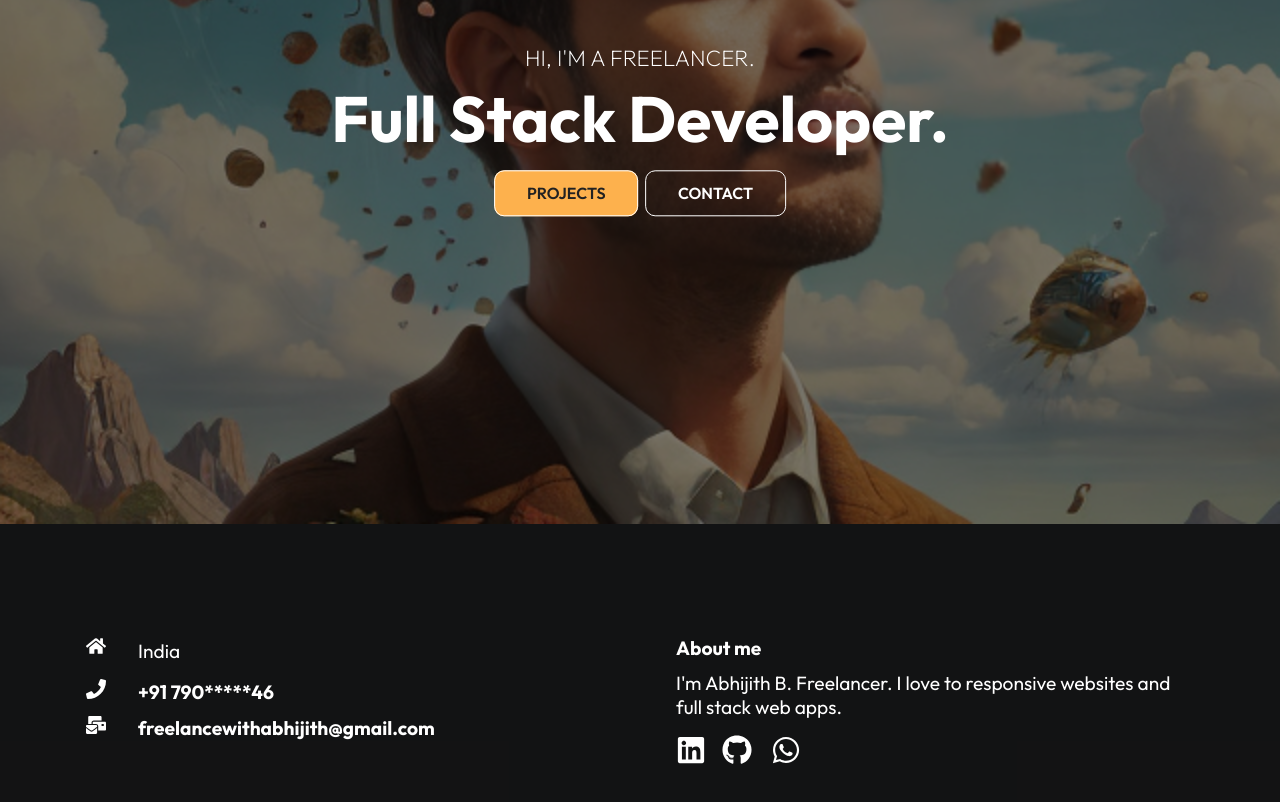
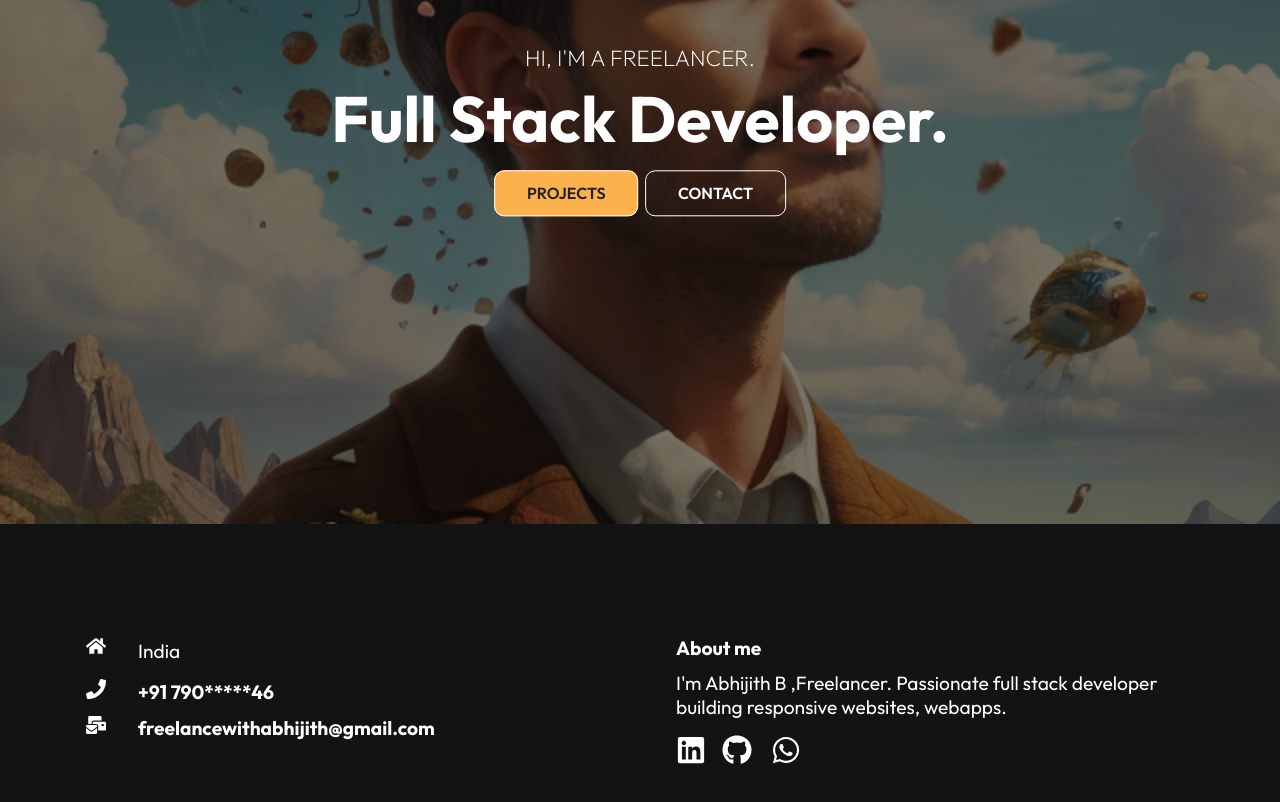
Before and after one commit to abhi-jithb/portfolio-react, a React (Create React App) app in the folder portfolio/: page / in a window 1280 px wide. Shown: the part 276-1078 px from the top of the page. Built offline with nearby package versions, Linux system fonts and the light colour scheme.

Commit message:
Update Footer.js

```diff
--- a/portfolio/src/components/Footer.js
+++ b/portfolio/src/components/Footer.js
@@ -32,7 +32,7 @@ const Footer = () => {
 
                     <div className="right">
                         <h4>About me</h4>
-                        <p>I'm Abhijith B. Freelancer. I love to responsive websites and full stack web apps.</p>
+                        <p>I'm Abhijith B ,Freelancer. Passionate full stack developer building responsive websites, webapps.</p>
                         <div className="social">
                           <Link to={"https://linkedin.com/abhi-jithb/"}>  <FaLinkedin size={30} style={{ color: "#fff", marginRight: "1rem" }} /></Link>
                           <Link to={"https://github.com/abhi-jithb/"}><FaGithub size={30} style={{ color: "#fff", marginRight: "1rem" }} /> </Link>
```
